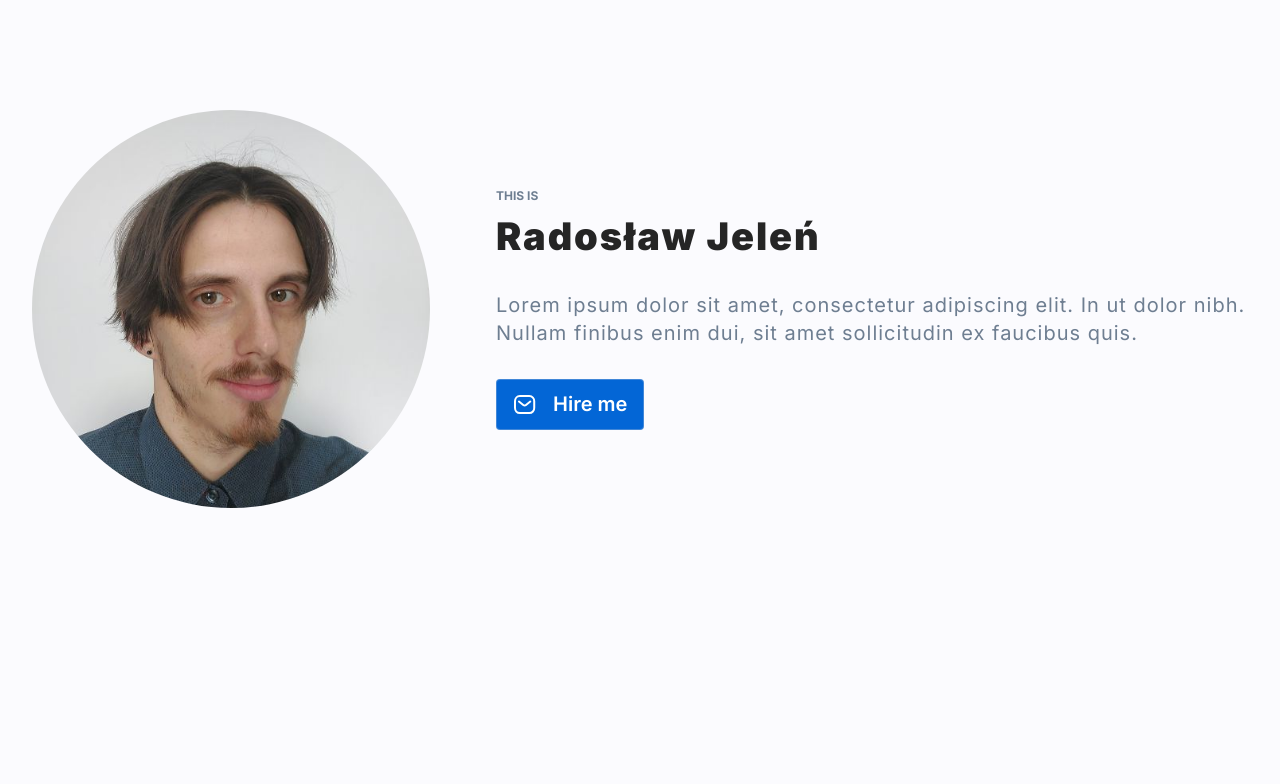
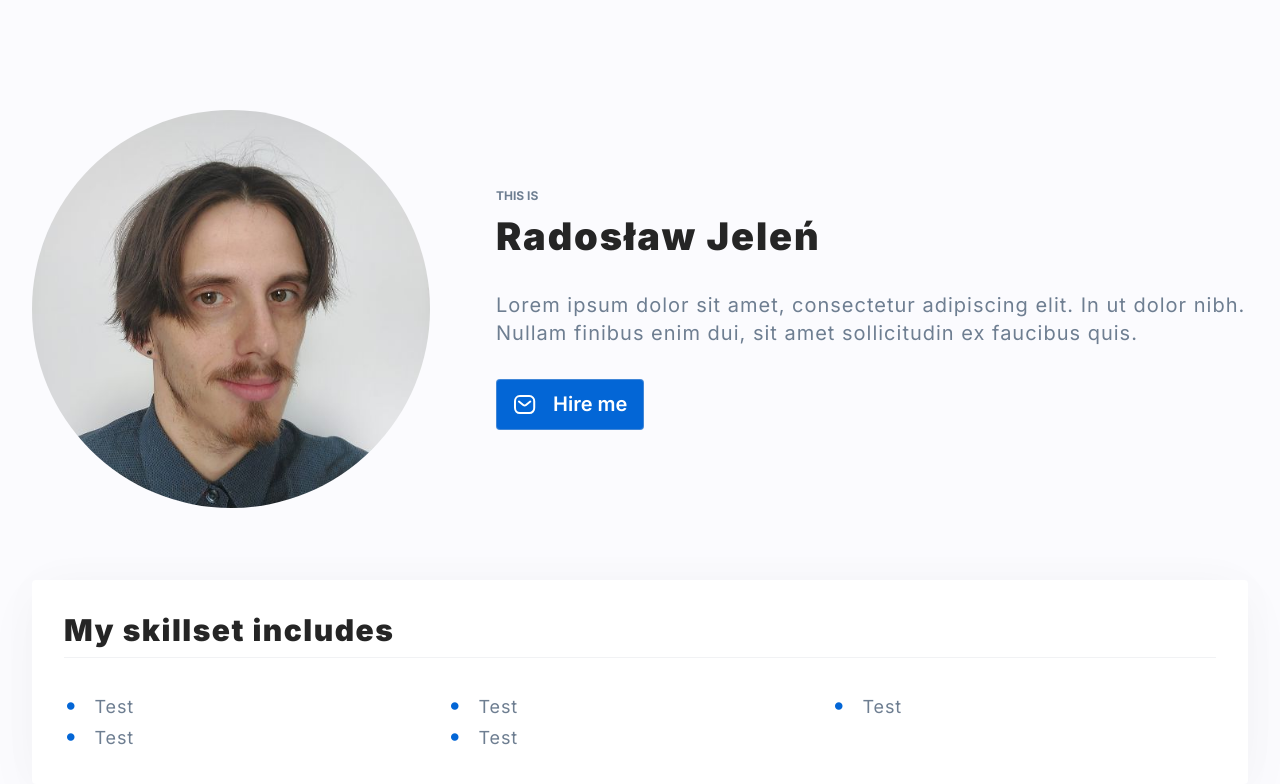
Before and after one commit to RadekJelen/my-cv, a React (Create React App) app: page / in a window 1280 px wide. Shown: the top 784 px of the page. Built offline with nearby package versions, Linux system fonts and the light colour scheme.

Commit message:
adding Skills section

```diff
--- a/src/App.js
+++ b/src/App.js
@@ -1,8 +1,12 @@
 import { PersonInfo } from "./features/PersonInfo";
+import { Skills } from "./features/Skills";
 
 function App() {
   return (
+    <>
       <PersonInfo />
+      <Skills />
+    </>
   );
 }
 
--- /dev/null
+++ b/src/common/ListSection/index.js
@@ -0,0 +1,9 @@
+import { Line, List, Title, Wrapper } from "./styled";
+
+export const ListSection = ({ title, items }) => (
+  <Wrapper>
+    <Title>{title}</Title>
+    <Line />
+    <List>{items}</List>
+  </Wrapper>
+)
--- /dev/null
+++ b/src/common/ListSection/styled.js
@@ -0,0 +1,46 @@
+import styled from "styled-components";
+
+export const Wrapper = styled.div`
+max-width: 1216px;
+margin: 72px auto;
+padding: 32px;
+background: ${({ theme }) => theme.colors.white};
+box-shadow: 0px -2px 50px rgba(9, 10, 51, 0.02), 0px 16px 58px rgba(9, 10, 51, 0.03);
+border-radius: 4px;
+`;
+
+export const Title = styled.h2`
+  margin: 0;
+  font-size: 30px;
+  font-weight: 900;
+  color: ${({ theme }) => theme.colors.mineShaft};
+  letter-spacing: 0.05em;
+  line-height: 36px;
+`;
+
+export const Line = styled.hr`
+  margin-bottom: 32px;
+  background: rgba(209, 213, 218, 0.3);
+  height: 1px;
+  border: none;
+`;
+
+export const List = styled.ul`
+  margin: 0;
+  padding: 0;
+  display: grid;
+  grid-template-columns: repeat(3, 1fr);
+  list-style: none;
+`;
+
+export const Item = styled.li`
+  line-height: 140%;
+  letter-spacing: 0.05em;
+  margin: 2px 0px;
+  &:before {
+    content: "•";
+    font-size: 24px;
+    padding-right: 16px;
+    color: ${({ theme }) => theme.colors.scienceBlue};;
+  }
+`;
--- /dev/null
+++ b/src/features/Skills/index.js
@@ -0,0 +1,16 @@
+import { ListSection } from "../../common/ListSection";
+import { Item } from "../../common/ListSection/styled";
+import { skillset } from "./skillset";
+
+export const Skills = () => (
+  <ListSection
+    title={<>My skillset includes</>}
+    items={
+      skillset.map(skill => (
+        <Item key={skill.id}>
+          {skill.content}
+        </Item>
+      ))
+    }
+  />
+)
--- /dev/null
+++ b/src/features/Skills/skillset.js
@@ -0,0 +1,8 @@
+export const skillset = [
+  { id: 1, content: "Test" },
+  { id: 2, content: "Test" },
+  { id: 3, content: "Test" },
+  { id: 4, content: "Test" },
+  { id: 5, content: "Test" },
+
+]
```
